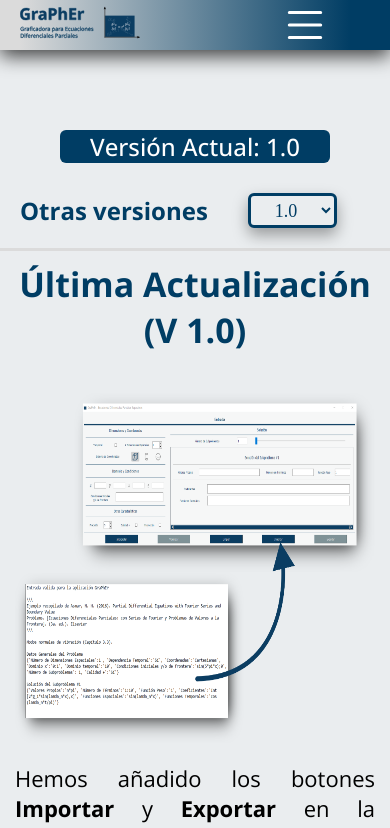
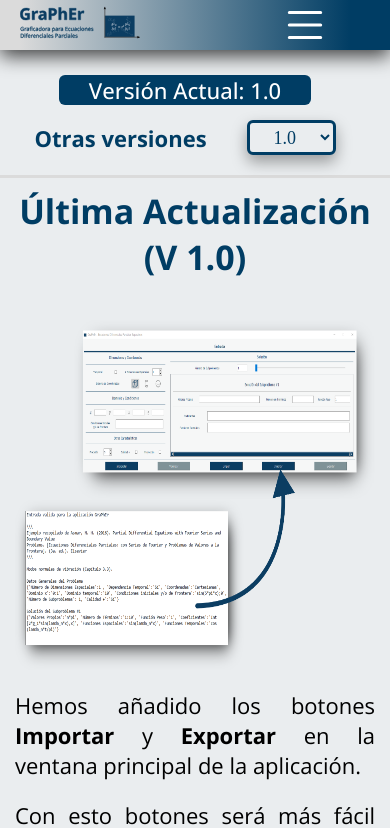
Before and after one commit to RuiderEdgar/GraPhEr-web-page, a React (Vite) app: page /novedades in a window 390 px wide. Shown: the top 828 px of the page. Built offline with nearby package versions, Linux system fonts and the light colour scheme.

Commit message:
Versionado LATEST responsive design

```diff
--- a/src/grapher/components/Versionado.jsx
+++ b/src/grapher/components/Versionado.jsx
@@ -4,7 +4,6 @@
 	return (
 		<header className={s.header}>
 			<aside className={s.current_version} alt="version actual">
-				<span className={s.texto}></span>
 				<span className={s.numberVersion}>Versión Actual: 1.0</span>
 			</aside>
 			<aside className={s.versions_container} alt="versiones pasadas">
--- a/src/grapher/components/Versionado.module.css
+++ b/src/grapher/components/Versionado.module.css
@@ -3,7 +3,7 @@
 	justify-content: space-between;
 	flex-wrap: wrap;
 	align-items: center;
-	padding: 7rem 2rem 2rem;
+	padding: 1.5rem 2rem;
 	background-color: var(--light-gray);
 	border-bottom: 3px solid var(--gray);
 	font-size: 2.4rem;
@@ -12,7 +12,8 @@
 }
 
 .current_version {
-	margin-top: 3rem;
+	margin-top: 2rem;
+	margin-left: 2rem;
 }
 
 .texto {
@@ -32,7 +33,7 @@
 	-o-border-radius: 6px;
 }
 .versions_container {
-	margin-top: 3rem;
+	margin-top: 1.5rem;
 	display: flex;
 	align-items: center;
 }
@@ -70,5 +71,36 @@
 	cursor: pointer;
 }
 
+@media screen and (max-width: 1024px) {
+	.header {
+		margin: 2rem 0rem 0rem 0rem;
+		padding: 0.5rem 2rem 2rem 0rem;
+		background-color: var(--light-gray);
+		border-bottom: 3px solid var(--gray);
+		font-size: 2.2rem;
+		font-weight: bold;
+		min-width: 30rem;
+	}
+}
+
 @media screen and (max-width: 575px) {
+	.header {
+		flex-direction: column;
+		justify-content: center;
+		margin: 2rem 0rem 0rem 0rem;
+		padding: 0.5rem 2rem 2rem 0rem;
+		background-color: var(--light-gray);
+		border-bottom: 3px solid var(--gray);
+		font-size: 2.2rem;
+		font-weight: bold;
+		min-width: 30rem;
+	}
+
+	.current_version {
+		align-items: center;
+		justify-items: center;
+		text-align: center;
+		place-items: center;
+		margin-left: 0rem;
+	}
 }
```
